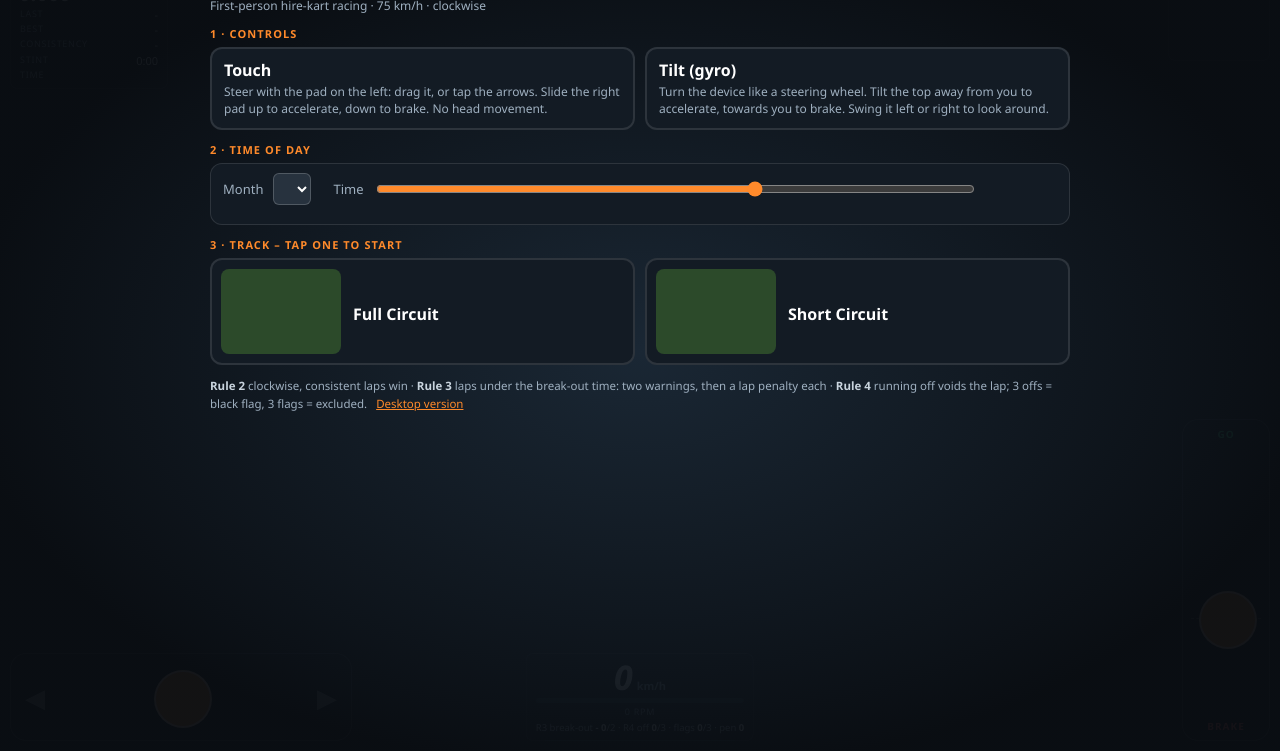
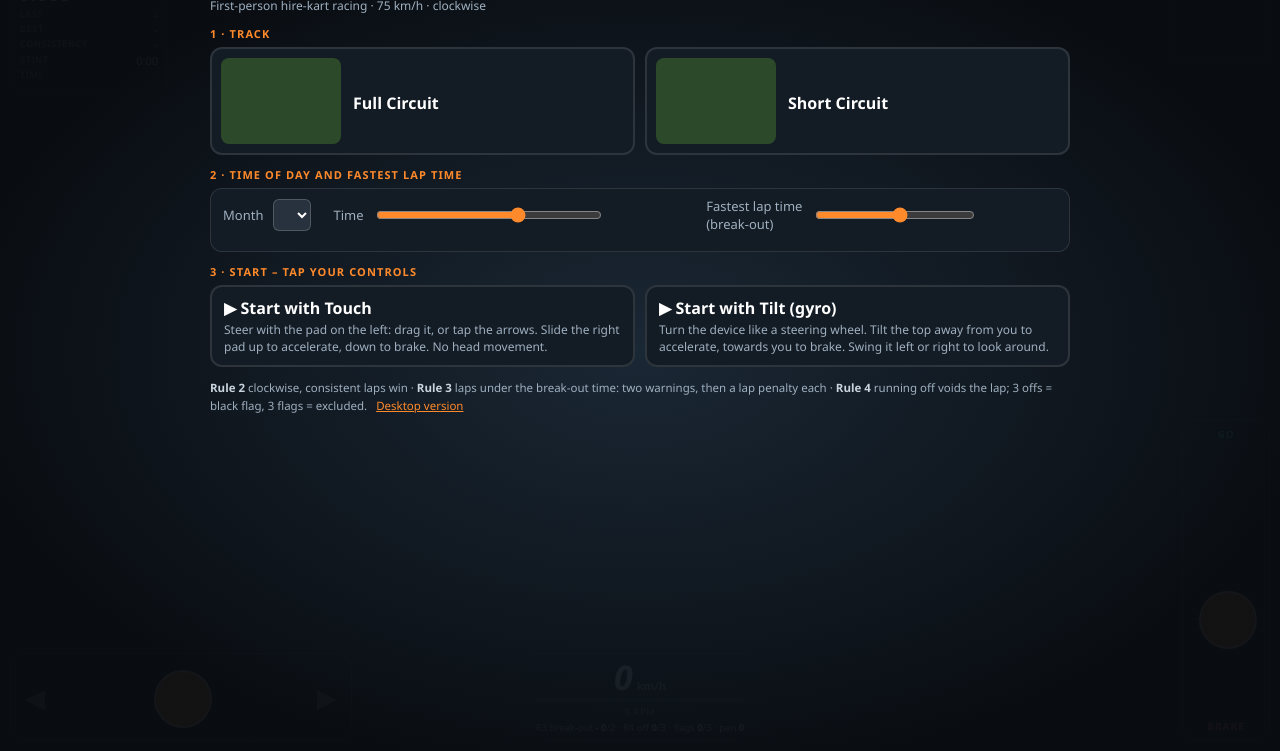
Before and after one commit to AdFreeGaming/GoKarting, a plain HTML site: page index_phone.html in a window 1280 px wide. Shown: the part 49-800 px from the top of the page. Drawn offline with nearby package versions, Linux system fonts and the light colour scheme; a script that the page names is missing.

Commit message:
Added slider for fastest lap time, fixed phone controls

```diff
--- a/index_phone.html
+++ b/index_phone.html
@@ -46,25 +46,26 @@
     <h1>KART <span>ENDURO</span></h1>
     <p class="sub">First-person hire-kart racing &middot; 75 km/h &middot; clockwise</p>
 
-    <h3>1 &middot; Controls</h3>
-    <div class="modes">
-      <button class="mode" data-m="touch"><b>Touch</b><span>Steer with the pad on the left: drag it, or tap the arrows. Slide the right pad up to accelerate, down to brake. No head movement.</span></button>
-      <button class="mode" data-m="tilt"><b>Tilt (gyro)</b><span>Turn the device like a steering wheel. Tilt the top away from you to accelerate, towards you to brake. Swing it left or right to look around.</span></button>
-    </div>
-
-    <h3>2 &middot; Time of day</h3>
-    <div class="env">
-      <label>Month <select id="month"></select></label>
-      <label class="grow">Time <input type="range" id="tod" min="8" max="19" step="0.25" value="15"> <b id="todv"></b></label>
-      <div id="suninfo"></div>
-    </div>
-
-    <h3>3 &middot; Track &ndash; tap one to start</h3>
+    <h3>1 &middot; Track</h3>
     <div class="cards">
       <button class="card" data-k="full"><canvas id="pv_full" width="420" height="300"></canvas>
         <h2>Full Circuit</h2><div id="d_full"></div></button>
       <button class="card" data-k="short"><canvas id="pv_short" width="420" height="300"></canvas>
         <h2>Short Circuit</h2><div id="d_short"></div></button>
+    </div>
+
+    <h3>2 &middot; Time of day and fastest lap time</h3>
+    <div class="env">
+      <label>Month <select id="month"></select></label>
+      <label class="grow">Time <input type="range" id="tod" min="8" max="19" step="0.25" value="15"> <b id="todv"></b></label>
+      <label class="grow">Fastest lap time (break-out) <input type="range" id="bot" min="24" max="40" step="0.1" value="32.5"> <b id="botv"></b></label>
+      <div id="suninfo"></div>
+    </div>
+
+    <h3 id="starthead">3 &middot; Start &ndash; tap your controls</h3>
+    <div class="modes">
+      <button class="mode" data-m="touch"><b>&#9654; Start with Touch</b><span>Steer with the pad on the left: drag it, or tap the arrows. Slide the right pad up to accelerate, down to brake. No head movement.</span></button>
+      <button class="mode" data-m="tilt"><b>&#9654; Start with Tilt (gyro)</b><span>Turn the device like a steering wheel. Tilt the top away from you to accelerate, towards you to brake. Swing it left or right to look around.</span></button>
     </div>
 
     <div class="foot">
```
Also changed, not shown: index.html (+2 -1 lines), 1 other file.
